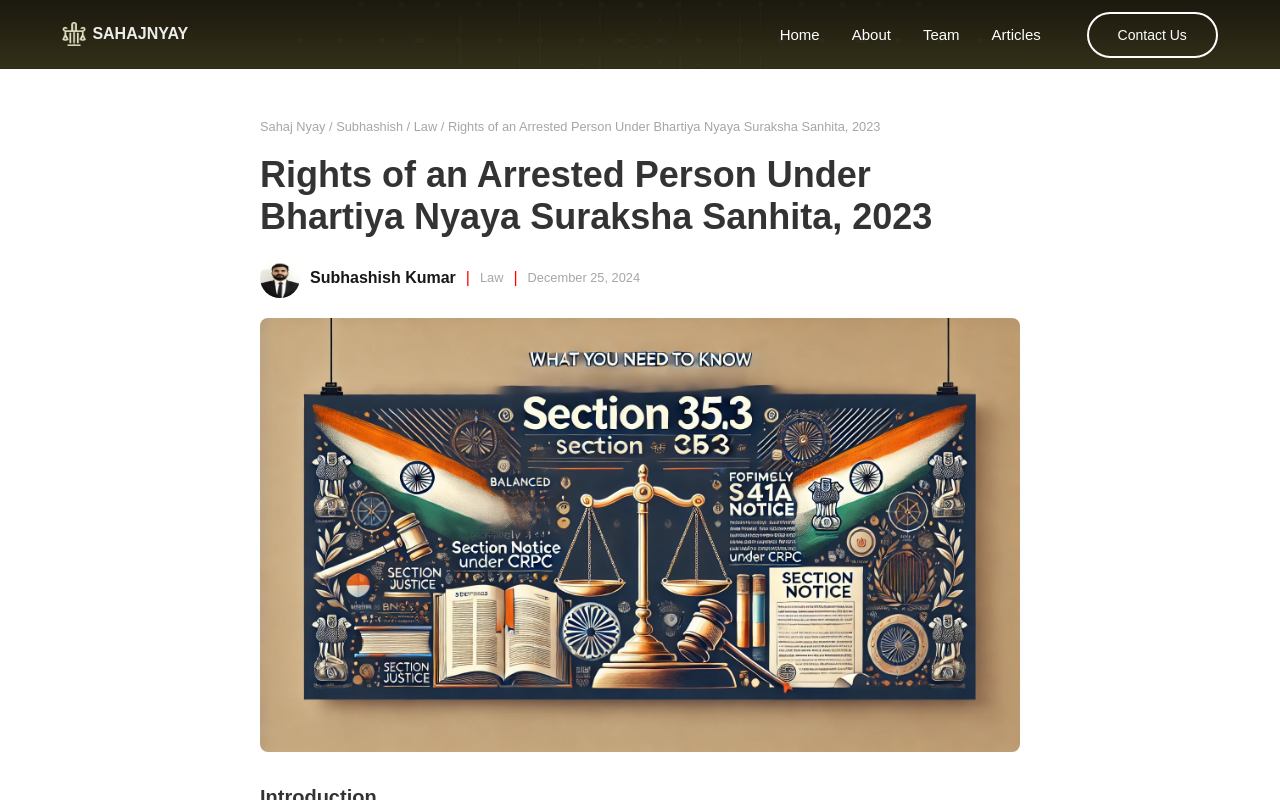
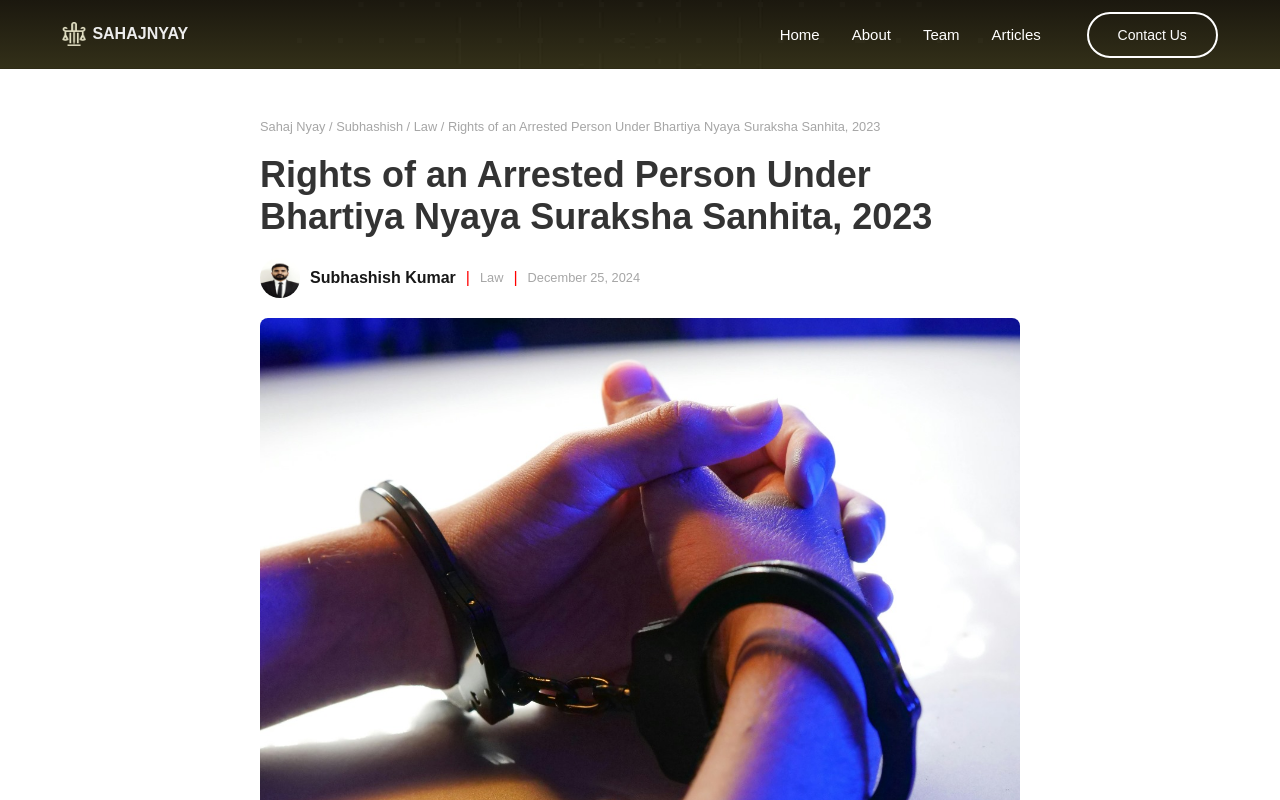
Before and after one commit to gautamkmahato/Law-firm, a Next.js app: page /blog/Right-of-an-arrested-person-under-bhartiya-nyay-suraksha-sanhita-2023 in a window 1280 px wide. Shown: the top 800 px of the page. Built offline with nearby package versions, Linux system fonts and the light colour scheme.

Commit message:
updated images

```diff
--- a/app/blog/Right-of-an-arrested-person-under-bhartiya-nyay-suraksha-sanhita-2023/page.js
+++ b/app/blog/Right-of-an-arrested-person-under-bhartiya-nyay-suraksha-sanhita-2023/page.js
@@ -2,7 +2,8 @@ import Image from 'next/image';
 import Link from 'next/link';
 import styles from '../[blogTitle]/blogPost.module.css';
 import profileImage from '../../public/assets/profile.jpg';
-import coverImage from '../../public/assets/banner-1.jpg';
+import law2 from '../../public/assets/law2.jpeg'
+
 
 export const metadata = {
   title: "Rights of an Arrested Person Under Bhartiya Nyaya Suraksha Sanhita, 2023",
@@ -44,7 +45,7 @@ export default function BlogPost({ params }) {
 
       <div className={styles.imageContainer}>
         <Image
-          src={coverImage}
+          src={law2}
           alt="Legal documentation image"
           width={800}
           height={400}
--- a/app/blog/Rights-of-an-Employee-against-an-Employer-under-the-new-Labour-Codes/page.js
+++ b/app/blog/Rights-of-an-Employee-against-an-Employer-under-the-new-Labour-Codes/page.js
@@ -2,7 +2,7 @@ import Image from 'next/image';
 import Link from 'next/link';
 import styles from '../[blogTitle]/blogPost.module.css';
 import profileImage from '../../public/assets/profile.jpg';
-import coverImage from '../../public/assets/banner-1.jpg';
+import law3 from '../../public/law3.jpeg'
 
 export const metadata = {
   title: "Rights of an Employee against an Employer under the New Labour Codes",
@@ -38,7 +38,7 @@ export default function BlogPost({ params }) {
 
       <div className={styles.imageContainer}>
         <Image
-          src={coverImage}
+          src={law3}
           alt="Employee rights documentation image"
           width={800}
           height={400}
--- a/app/blog/What-is-a-legal-notice-a-simple-guide/page.js
+++ b/app/blog/What-is-a-legal-notice-a-simple-guide/page.js
@@ -2,7 +2,7 @@ import Image from 'next/image';
 import Link from 'next/link';
 import styles from '../[blogTitle]/blogPost.module.css';
 import profileImage from '../../public/assets/profile.jpg';
-import coverImage from '../../public/assets/banner-1.jpg';
+import law1 from '../../public/law1.jpeg'
 
 export const metadata = {
   title: "What is a Legal Notice? A Simple Guide",
@@ -38,7 +38,7 @@ export default function BlogPost({ params }) {
 
       <div className={styles.imageContainer}>
         <Image
-          src={coverImage}
+          src={law1}
           alt="Legal documentation image"
           width={800}
           height={400}
```
